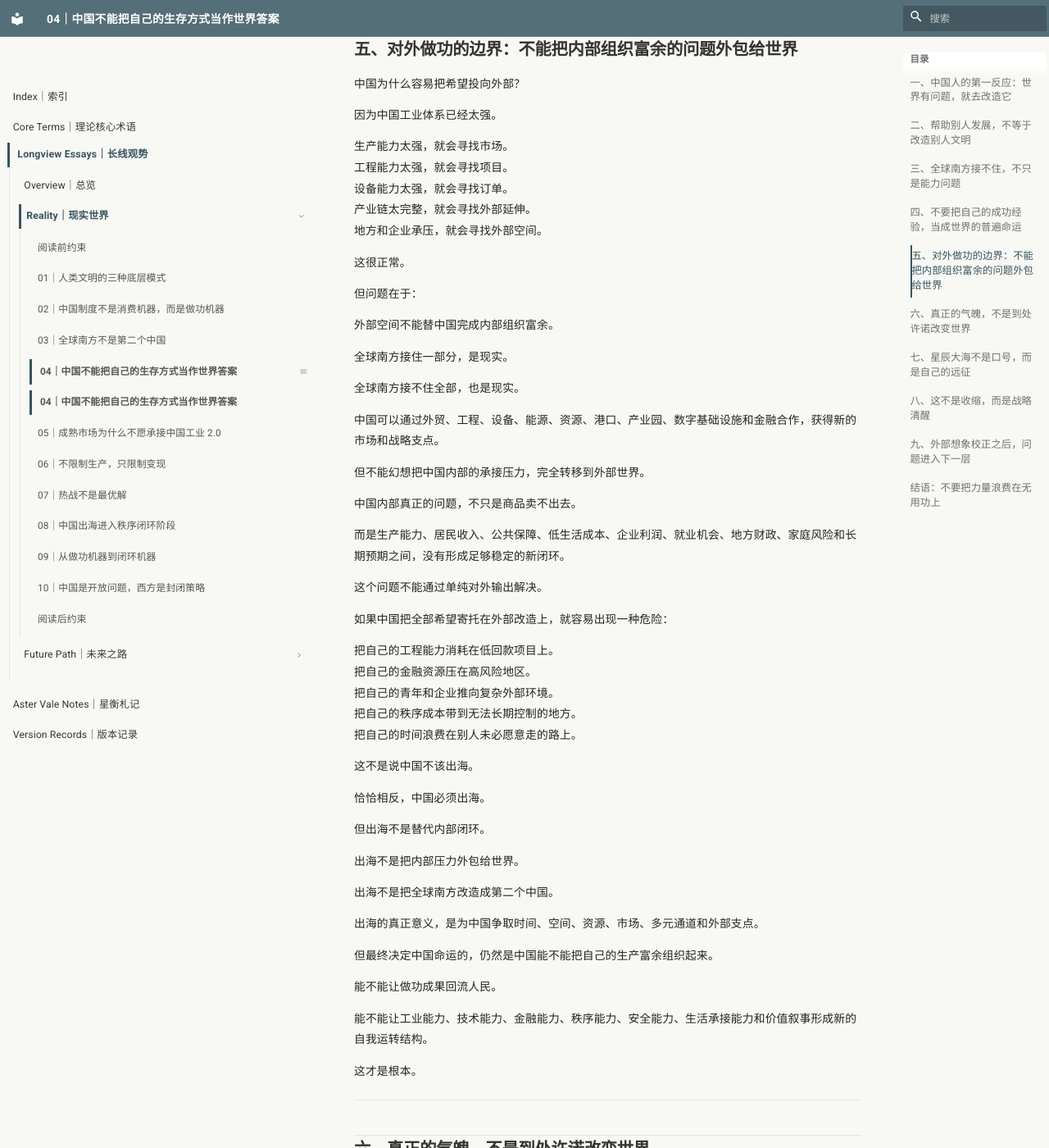
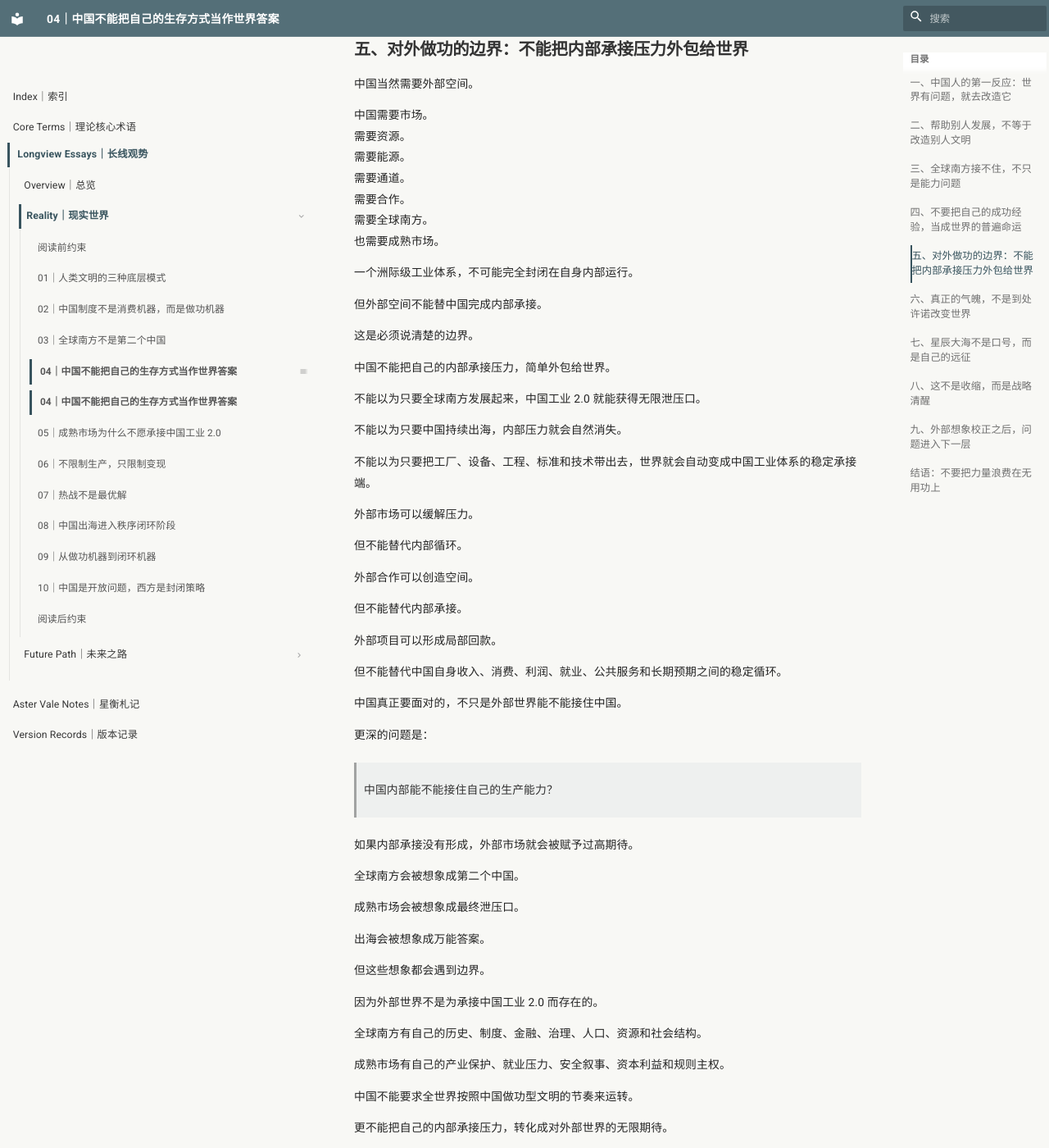
Before and after one commit to guanshi1688/longview-archive, an MkDocs documentation site: the page built from docs/essays/reality/04.md, in a window 1280 px wide and 1400 px high, scrolled down 7880 px. Shown: the whole window at 82% size. Built offline with MkDocs 1.6.1 and Material for MkDocs 9.7.7, drawn with Linux system fonts in a browser that asks for light colours; some of the changed text lies outside the part shown.

Commit message:
Update 04.md

```diff
--- a/docs/essays/reality/04.md
+++ b/docs/essays/reality/04.md
@@ -353,65 +353,87 @@
 
 ---
 
-## 五、对外做功的边界：不能把内部组织富余的问题外包给世界
+## 五、对外做功的边界：不能把内部承接压力外包给世界
 
-中国为什么容易把希望投向外部？
+中国当然需要外部空间。
 
-因为中国工业体系已经太强。
+中国需要市场。
+需要资源。
+需要能源。
+需要通道。
+需要合作。
+需要全球南方。
+也需要成熟市场。
 
-生产能力太强，就会寻找市场。
-工程能力太强，就会寻找项目。
-设备能力太强，就会寻找订单。
-产业链太完整，就会寻找外部延伸。
-地方和企业承压，就会寻找外部空间。
+一个洲际级工业体系，不可能完全封闭在自身内部运行。
 
-这很正常。
+但外部空间不能替中国完成内部承接。
 
-但问题在于：
+这是必须说清楚的边界。
 
-外部空间不能替中国完成内部组织富余。
+中国不能把自己的内部承接压力，简单外包给世界。
 
-全球南方接住一部分，是现实。
+不能以为只要全球南方发展起来，中国工业 2.0 就能获得无限泄压口。
 
-全球南方接不住全部，也是现实。
+不能以为只要中国持续出海，内部压力就会自然消失。
 
-中国可以通过外贸、工程、设备、能源、资源、港口、产业园、数字基础设施和金融合作，获得新的市场和战略支点。
+不能以为只要把工厂、设备、工程、标准和技术带出去，世界就会自动变成中国工业体系的稳定承接端。
 
-但不能幻想把中国内部的承接压力，完全转移到外部世界。
+外部市场可以缓解压力。
 
-中国内部真正的问题，不只是商品卖不出去。
+但不能替代内部循环。
 
-而是生产能力、居民收入、公共保障、低生活成本、企业利润、就业机会、地方财政、家庭风险和长期预期之间，没有形成足够稳定的新闭环。
+外部合作可以创造空间。
 
-这个问题不能通过单纯对外输出解决。
+但不能替代内部承接。
 
-如果中国把全部希望寄托在外部改造上，就容易出现一种危险：
+外部项目可以形成局部回款。
 
-把自己的工程能力消耗在低回款项目上。
-把自己的金融资源压在高风险地区。
-把自己的青年和企业推向复杂外部环境。
-把自己的秩序成本带到无法长期控制的地方。
-把自己的时间浪费在别人未必愿意走的路上。
+但不能替代中国自身收入、消费、利润、就业、公共服务和长期预期之间的稳定循环。
 
-这不是说中国不该出海。
+中国真正要面对的，不只是外部世界能不能接住中国。
 
-恰恰相反，中国必须出海。
+更深的问题是：
 
-但出海不是替代内部闭环。
+> 中国内部能不能接住自己的生产能力？
 
-出海不是把内部压力外包给世界。
+如果内部承接没有形成，外部市场就会被赋予过高期待。
 
-出海不是把全球南方改造成第二个中国。
+全球南方会被想象成第二个中国。
 
-出海的真正意义，是为中国争取时间、空间、资源、市场、多元通道和外部支点。
+成熟市场会被想象成最终泄压口。
 
-但最终决定中国命运的，仍然是中国能不能把自己的生产富余组织起来。
+出海会被想象成万能答案。
 
-能不能让做功成果回流人民。
+但这些想象都会遇到边界。
 
-能不能让工业能力、技术能力、金融能力、秩序能力、安全能力、生活承接能力和价值叙事形成新的自我运转结构。
+因为外部世界不是为承接中国工业 2.0 而存在的。
 
-这才是根本。
+全球南方有自己的历史、制度、金融、治理、人口、资源和社会结构。
+
+成熟市场有自己的产业保护、就业压力、安全叙事、资本利益和规则主权。
+
+中国不能要求全世界按照中国做功型文明的节奏来运转。
+
+更不能把自己的内部承接压力，转化成对外部世界的无限期待。
+
+真正的清醒，不是放弃外部。
+
+而是知道外部的边界。
+
+中国可以出海。
+
+可以合作。
+
+可以建设。
+
+可以提供商品、工程、设备、技术和经验。
+
+但中国不能把外部世界想象成一个永远打开、永远承接、永远回款、永远稳定的巨大市场。
+
+中国的路，不能完全压在外部世界身上。
+
+中国的生产能力，最终仍然必须回到中国自己的内部承接问题。
 
 ---
 
```
